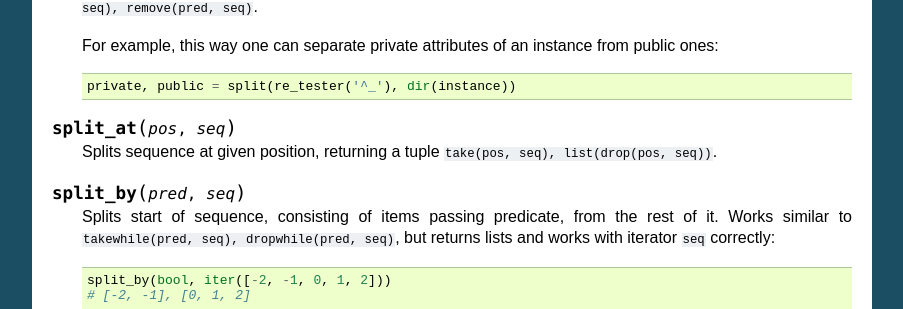
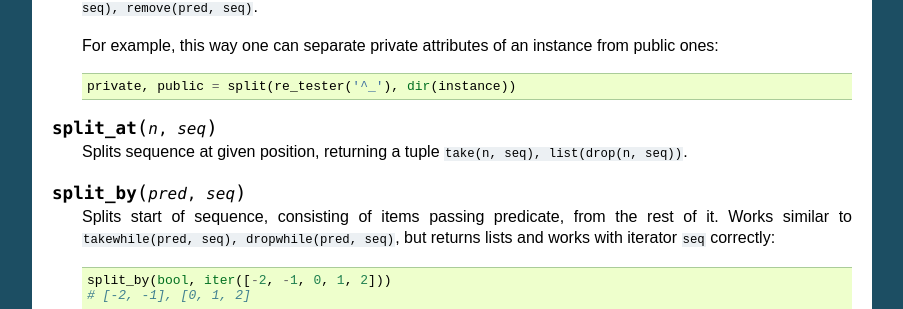
Before and after one commit to Jamaal224/funcy, a Sphinx documentation site: the page built from docs/seqs.rst, in a window 1280 px wide and 900 px high, scrolled down 5157 px. Shown: the part 141-450 px from the top of the window, without its empty margins (198-1101 px from the left). Built offline with Sphinx 7.4.7, drawn with Linux system fonts in a browser that asks for light colours; pages that are not in the unit, such as notebooks, are missing from menus.

Commit message:
Renamed argument of split_at() from pos to n

```diff
--- a/docs/seqs.rst
+++ b/docs/seqs.rst
@@ -301,9 +301,9 @@ Data mangling
 
         private, public = split(re_tester('^_'), dir(instance))
 
-.. function:: split_at(pos, seq)
+.. function:: split_at(n, seq)
 
-    Splits sequence at given position, returning a tuple ``take(pos, seq), list(drop(pos, seq))``.
+    Splits sequence at given position, returning a tuple ``take(n, seq), list(drop(n, seq))``.
 
 .. function:: split_by(pred, seq)
 
```
Also changed, not shown: 1 other file.
